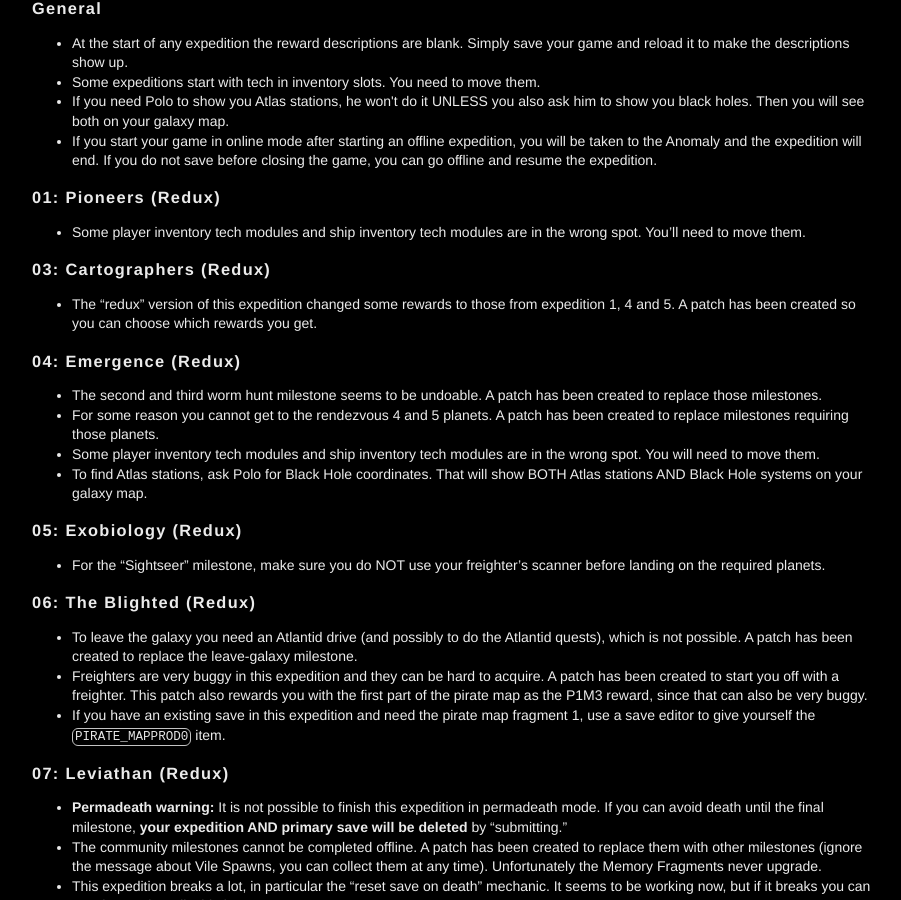
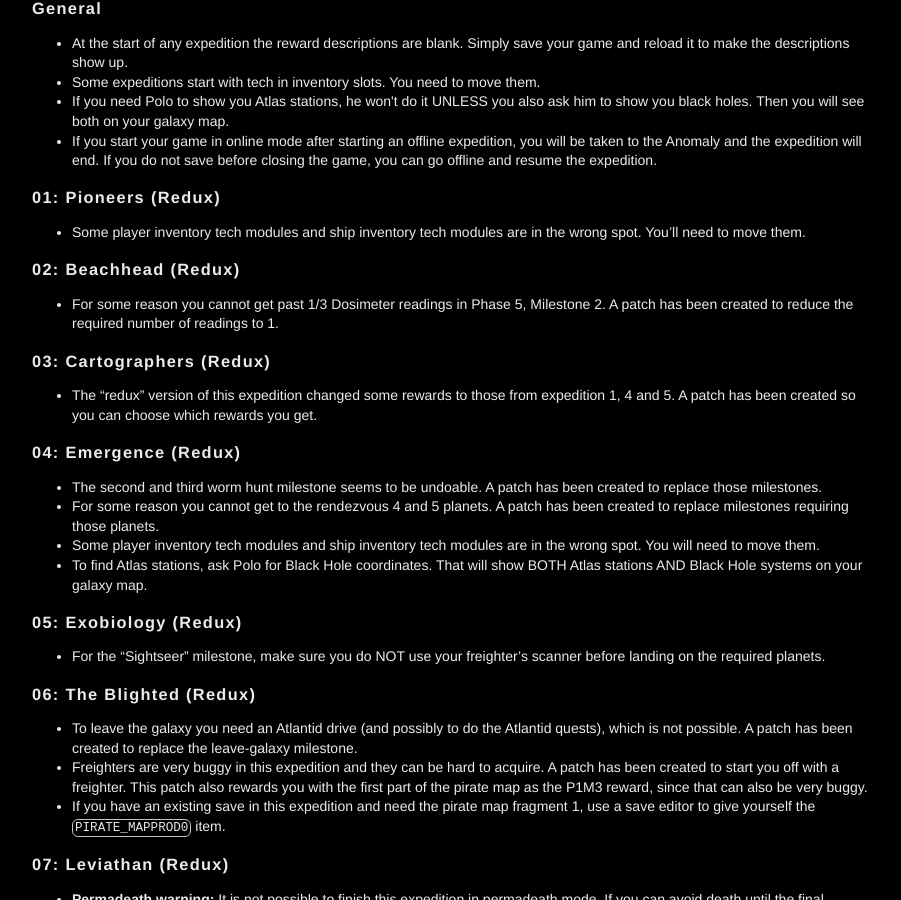
Before and after one commit to cwmonkey/nms-expeditions, a Jekyll site: the page built from index.html, in a window 1280 px wide and 900 px high, scrolled down 968 px. Shown: the whole window, without its empty margins (183-1084 px from the left). Built offline with Jekyll 4.4.1, drawn with Linux system fonts in a browser that asks for light colours; some web fonts are replaced.

Commit message:
Reducing Dosimeter amount from 3 to 1
Some unknown bug is preventing the milestone from progressing past 1 scan. Fixes #56

```diff
--- a/_data/expeditions.yml
+++ b/_data/expeditions.yml
@@ -12,6 +12,13 @@
   image: e02_beachhead.png
   json: 02_redux_beachhead.json
   redux: 1
+  notice: >
+          * For some reason you cannot get past 1/3 Dosimeter readings in Phase 5, Milestone 2. A patch has been created to reduce the required number of readings to 1.
+  patches:
+    - id: 02_redux_beachhead_reduce_p5m2_amount
+      json: 02_redux_beachhead.reduce_p5m2_amount.patch.json
+      description: Reduce number of required Dosimeter readings to 1 in Phase 5 Milestone 2 (Recommended)
+      checked: 1
 - id: e03
   name: '03: Cartographers'
   description: The one where you're stuck on the first planet
--- /dev/null
+++ b/_includes/02_redux_beachhead.reduce_p5m2_amount.patch.json
@@ -0,0 +1,16 @@
+{
+  "Stages": [
+    null,
+    null,
+    null,
+    null,
+    {
+      "Milestones": [
+        null,
+        {
+          "Amount": 1
+        }
+      ]
+    }
+  ]
+}
```
